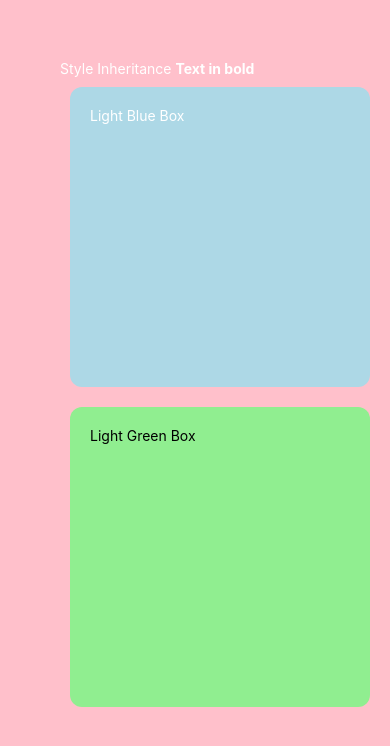
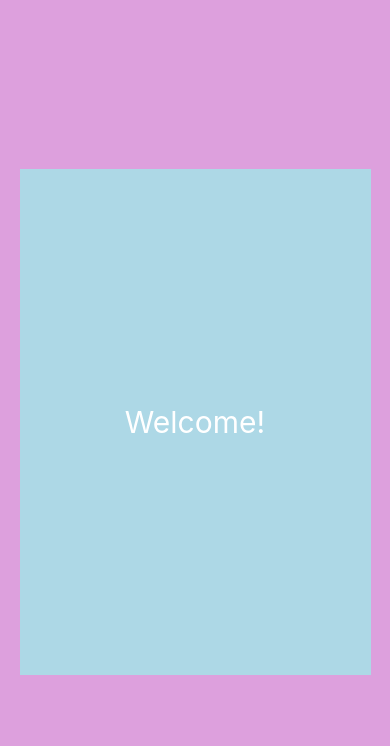
Before and after one commit to Rich-1007/First-Native-APP, a React Native app: screen / in a window 390 px wide. Shown: the top 746 px of the page. Built offline with nearby package versions, Linux system fonts and the light colour scheme.

Commit message:
Dynamic UI using  useWindowDimensions, in Native

```diff
--- a/App.js
+++ b/App.js
@@ -9,7 +9,8 @@ import CCView from "./Core-Components/View";
 import CCStatusBar from "./Core-Components/StatusBar";
 import Greet from "./Components/Greet";
 import CCStyleSheet from "./StylingRN/StyleSheet";
+import DynamicUI from "./DynamicUI/DynamicUI";
 
 export default function App() {
-  return <CCStyleSheet />
+  return <DynamicUI />
 }
--- /dev/null
+++ b/DynamicUI/DynamicUI.js
@@ -0,0 +1,48 @@
+import React from "react";
+import { View, StyleSheet, Text, useWindowDimensions } from "react-native";
+
+const DynamicUI = () => {
+  const windowHight = useWindowDimensions().height;
+  const windowWidth = useWindowDimensions().width;
+
+  return (
+    <View style={styles.contaner}>
+      <View
+        style={[
+          styles.box,
+          {
+            width: windowWidth > 500 ? "70%" : "90%",
+            height: windowHight > 600 ? "60%" : "90%",
+          },
+        ]}
+      >
+        <Text
+          style={[
+            styles.text,
+            { color: "white", fontSize: windowWidth > 500 ? 50 : 30 },
+          ]}
+        >
+          Welcome!
+        </Text>
+      </View>
+    </View>
+  );
+};
+
+// console.log({ windowHight, windowWidth });
+
+const styles = StyleSheet.create({
+  contaner: {
+    backgroundColor: "plum",
+    flex: 1,
+    alignItems: "center",
+    justifyContent: "center",
+  },
+  box: {
+    alignItems: "center",
+    justifyContent: "center",
+
+    backgroundColor: "lightblue",
+  },
+});
+export default DynamicUI;
--- a/app.json
+++ b/app.json
@@ -3,7 +3,7 @@
     "name": "mota",
     "slug": "mota",
     "version": "1.0.0",
-    "orientation": "portrait",
+    "orientation": "default",
     "icon": "./assets/icon.png",
     "userInterfaceStyle": "light",
     "splash": {
--- a/package.json
+++ b/package.json
@@ -9,7 +9,7 @@
     "web": "expo start --web"
   },
   "dependencies": {
-    "expo": "~50.0.14",
+    "expo": "^50.0.17",
     "expo-status-bar": "~1.11.1",
     "react": "18.2.0",
     "react-native": "0.73.6"
```
Also changed, not shown: 1 other file (tests, documents, lock files or other folders).
